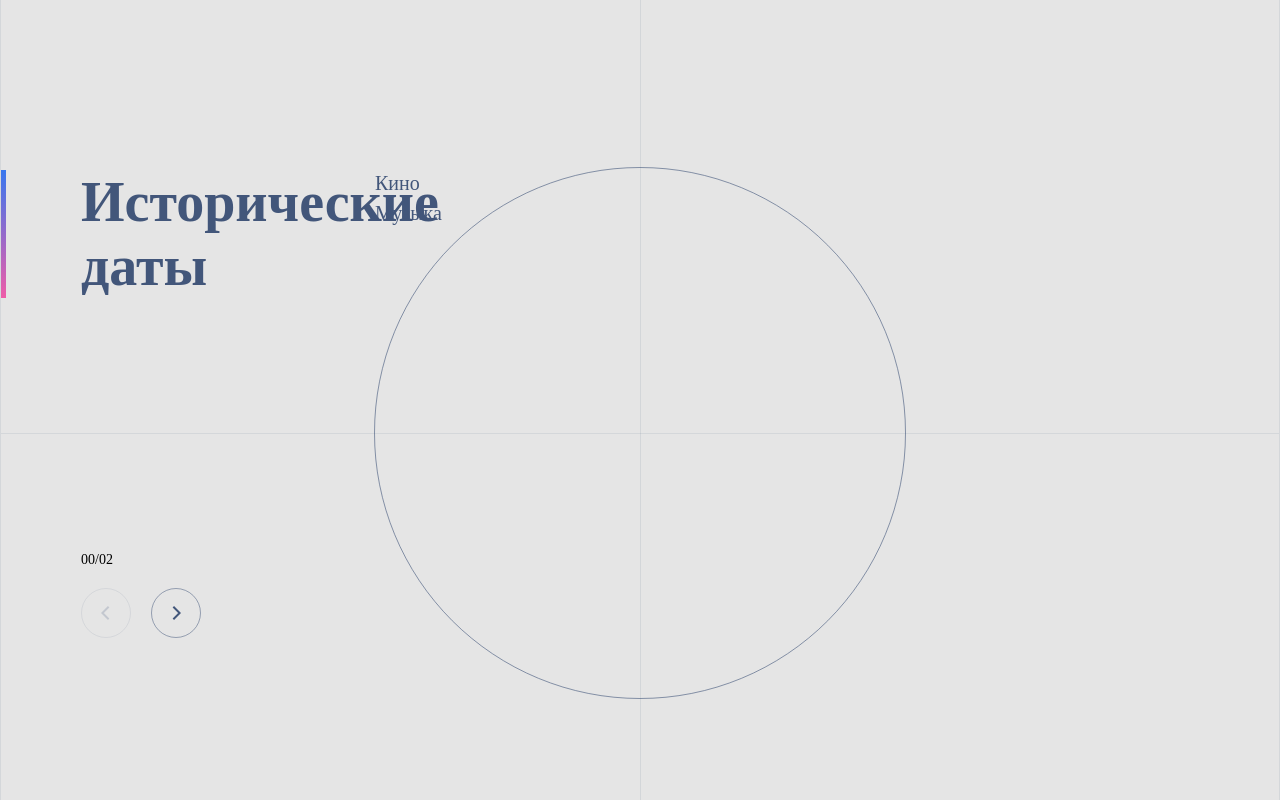
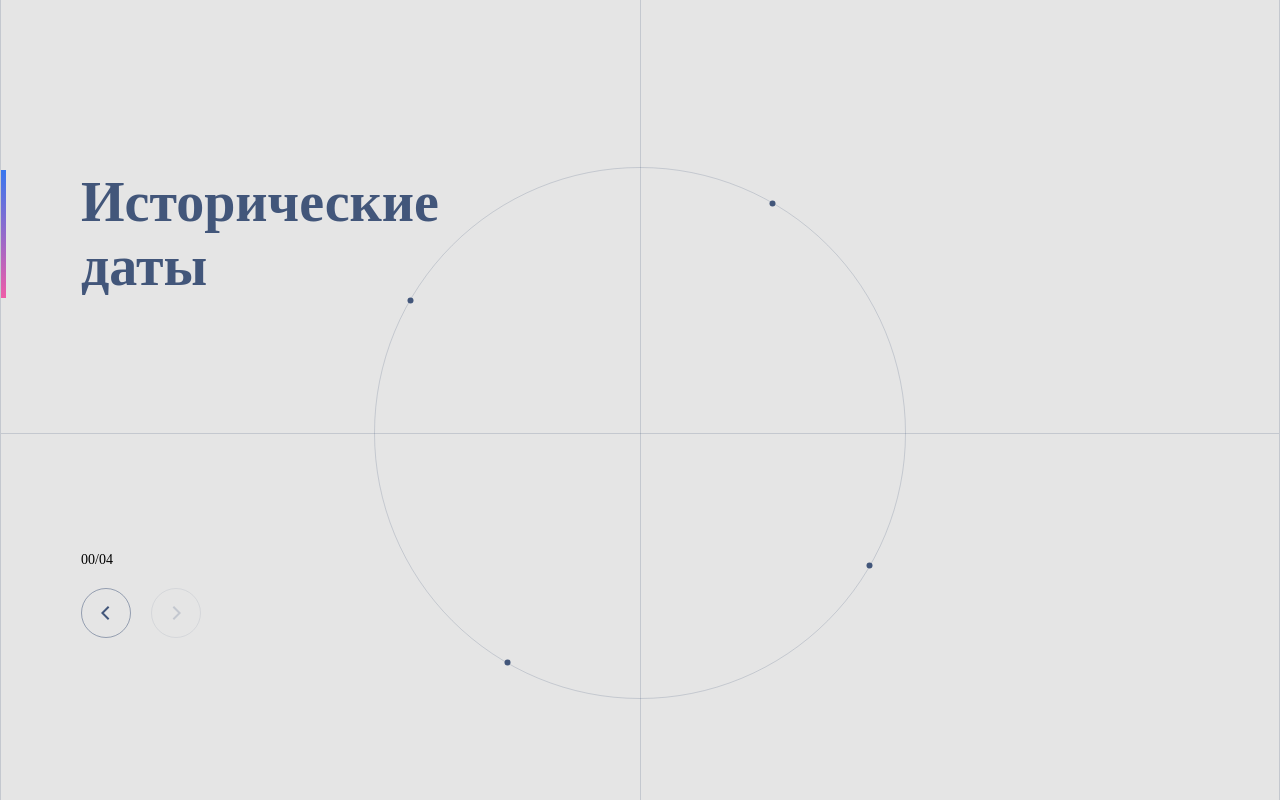
Before and after one commit to mg-kem/historical-dates, a React app: page /1 in a window 1280 px wide. Built offline with nearby package versions, Linux system fonts and the light colour scheme.

Commit message:
Добавил моковые данные. Изменил стилизацию кругового меню. Рефакторинг кода

```diff
--- a/public/css/style.css
+++ b/public/css/style.css
@@ -22,8 +22,8 @@ body {
     margin: 0 auto;
     box-sizing: border-box;
 
-    border-left: 1px solid rgba(66, 86, 122, 0.1);
-    border-right: 1px solid rgba(66, 86, 122, 0.1);
+    border-left: 1px solid rgba(66, 86, 122, 0.2);
+    border-right: 1px solid rgba(66, 86, 122, 0.2);
 
     display: flex;
     flex-direction: column;
@@ -37,11 +37,11 @@ body {
     }
 }
 
-.link-container {
+.circular-menu {
     width: 530px;
     height: 530px;
 
-    border: 1px solid rgba(66, 86, 122, 0.6);
+    border: 1px solid rgba(66, 86, 122, 0.2);
     border-radius: 50%;
 
     position: absolute;
@@ -50,12 +50,68 @@ body {
     transform: translate(-50%, -50%);
 }
 
-.link-item a {
+.circular-item {
+    position: absolute;
+    width: 6px;
+    height: 6px;
+    background-color: rgb(66,86,122);
+    border-radius: 50%;
+}
+
+.circular-item__link {
+    position: absolute;
+    top: 50%;
+    left: 50%;
+    transform: translate(-50%, -50%);
+    font-size: 20px;
+    font-weight: 700;
     text-decoration: none;
     color: rgb(66,86,122);
-    font-size: 20px;
-    line-height: 30px;
+    cursor: pointer;
+    border-radius: 50%;
+    width: 56px;
+    height: 56px;
+    transition: all 0.2s ease;
 }
+
+.circular-item__link:hover,
+.circular-item__link-active {
+    border: 1px solid rgba(48,62,88, 0.5);
+    background-color: rgb(229, 229, 229);
+    z-index: 10;
+}
+
+.circular-item__link-text {
+    position: absolute;
+    top: 50%;
+    left: 100%;
+    margin-left: 20px;
+    transform: translateY(-50%);
+    opacity: 0;
+    transition: opacity 0.3s ease;
+}
+
+
+.circular-item__link-active .circular-item__link-text {
+opacity: 1;
+}
+
+.circular-item__link-index {
+    position: absolute;
+    margin: 0;
+    padding: 0;
+    top: 50%;
+    left: 50%;
+    font-weight: 400;
+    transform: translate(-50%, -50%);
+    opacity: 0;
+}
+
+.circular-item__link:hover .circular-item__link-index,
+.circular-item__link-active .circular-item__link-index {
+    opacity: 1;
+}
+
 
 .container::before {
     content: '';
@@ -66,7 +122,7 @@ body {
     width: 1px;
     height: 100%;
 
-    background: rgba(66, 86, 122, 0.1);
+    background: rgba(66, 86, 122, 0.2);
 }
 
 .historical-dates {
@@ -85,7 +141,8 @@ body {
     width: 100%;
     height: 1px;
 
-    background: rgba(66, 86, 122, 0.1);
+    background: rgba(66, 86, 122, 0.2);
+    z-index: -1;
 }
 
 .header-title {
@@ -287,9 +344,3 @@ body {
 .button-prev-event:hover {
     background-color: rgba(56,119,238, 0.1);
 }
-
-a.active-link {
-    color: #3877EE;
-    transition: color 1.5s ease;
-    transform: scale(1.1);
-}
--- a/src/app/app.tsx
+++ b/src/app/app.tsx
@@ -1,3 +1,4 @@
+import { useEffect, useState } from 'react';
 import { JSX } from 'react';
 import { IMockData } from '../mock/mock';
 import MainPage from '../pages/main-page';
@@ -14,8 +15,15 @@ const exportCategories = (data: IMockData[]) => {
 }
 
 export default function App({ mockData }: IAppProps): JSX.Element {
-    const categories: string[] = exportCategories(mockData);
-    const currentCategory = categories[0] || '';
+
+    const [categories, setCategories] = useState<string[]>([]);
+    const [currentCategory, setCurrentCategory] = useState<string>('');
+
+    useEffect(() => {
+        const categories: string[] = exportCategories(mockData);
+        setCategories(categories);
+        setCurrentCategory(categories[0] || '');
+    }, [mockData]);
 
     return (
         <BrowserRouter>
--- a/src/components/radial-menu.tsx
+++ b/src/components/radial-menu.tsx
@@ -1,5 +1,4 @@
 import { Link } from 'react-router-dom';
-import { useParams } from 'react-router-dom';
 
 interface IRadialMenuProps {
     categories: string[] | null;
@@ -7,15 +6,48 @@ interface IRadialMenuProps {
 }
 
 export default function RadialMenu({ categories, currentCategory }: IRadialMenuProps) {
+
+    if (!categories) return null;
+
+    const countLinks = categories.length;
+    const radius = 265;
+    const centerX = 265;
+    const centerY = 265;
+
+    const angleOffset = - Math.PI / 3;
+
+    const getPosition = (index: number) => {
+        const angle = (2 * Math.PI * index) / countLinks + angleOffset;
+
+        const x = centerX + radius * Math.cos(angle);
+        const y = centerY + radius * Math.sin(angle);
+
+        return { x, y };
+    };
+
     return (
-        <ul className="link-container">
-            {
-                categories?.map((category) => (
-                    <li key={category} className='link-item'>
-                        <Link to={`/${category}`} className={currentCategory === category ? 'active-link' : ''}> {category} </Link>
-                    </li>
-                ))
-            }
-        </ul>
+        <div className='circular-menu'>
+            <ul className="circular-list">
+                {
+                    categories.map((category, index) => {
+                        const { x, y } = getPosition(index);
+
+                        return (
+                            <li
+                                key={category}
+                                className='circular-item'
+                                style={{ transform: `translate(${x}px, ${y}px) translate(-50%, -50%)` }}
+                            >
+                                <Link to={`/${category}`} className={`circular-item__link ${currentCategory === category ? 'circular-item__link-active' : ''}`}  >
+                                    <span className='circular-item__link-text'>{category} </span>
+                                    <p className='circular-item__link-index'>{index + 1}</p>
+                                </Link>
+                            </li>
+                        )
+                    })
+                }
+            </ul>
+        </div>
+
     );
 }
--- a/src/components/switch-buttons.tsx
+++ b/src/components/switch-buttons.tsx
@@ -23,8 +23,6 @@ export default function SwitchButtons({ categories, currentCategory }: ISwitchBu
             setIsDisabledNext(true);
         }
     }, [indexCurrentCategory, categoriesLength]);
-
-
 
     const handlePrev = () => {
         const indexPrevCategory = indexCurrentCategory - 1;
--- a/src/mock/mock.ts
+++ b/src/mock/mock.ts
@@ -68,6 +68,42 @@ const mockData: IMockData[] = [
                 description: 'The Who',
             }
         ]
+    },
+    {
+        id: 3,
+        category: 'Литература',
+        dateStart: '1990',
+        dateEnd: '2000',
+        events: [
+            {
+                id: 1,
+                year: '1990',
+                description: 'Книга 1',
+            },
+        ]
+    },
+    {
+        id: 4,
+        category: 'Наука',
+        dateStart: '2015',
+        dateEnd: '2022',
+        events: [
+            {
+                id: 1,
+                year: '2015',
+                description: '13 сентября — частное солнечное затмение, видимое в Южной Африке и части Антарктиды',
+            },
+            {
+                id: 2,
+                year: '2016',
+                description: 'Телескоп «Хаббл» обнаружил самую удалённую из всех обнаруженных галактик, получившую обозначение GN-z11',
+            },
+            {
+                id: 3,
+                year: '2017',
+                description: 'Компания Tesla официально представила первый в мире электрический грузовик Tesla Semi',
+            },
+        ]
     }
 ]
 
--- a/src/pages/main-page.tsx
+++ b/src/pages/main-page.tsx
@@ -19,18 +19,18 @@ const getYears = (data: IMockData[], currentCategory: string) => {
 }
 
 export default function MainPage({ data, categories }: IMainPageProps) {
-    const currentCategory = useParams();
-    const [yearStart, yearEnd] = getYears(data, currentCategory.category as string);
+    const { category } = useParams();
+    const [yearStart, yearEnd] = getYears(data, category as string);
 
     return (
         <div className="container">
             <div className="historical-dates">
                 <Caption />
                 <YearsContainer yearStart={yearStart as string} yearEnd={yearEnd as string} />
-                <RadialMenu categories={categories} currentCategory={currentCategory.category as string} />
-                <SwitchButtons categories={categories} currentCategory={currentCategory.category as string} />
+                <RadialMenu categories={categories} currentCategory={category as string} />
+                <SwitchButtons categories={categories} currentCategory={category as string} />
             </div>
-            <EventList data={data} currentCategory={currentCategory.category as string} />
+            <EventList data={data} currentCategory={category as string} />
         </div>
     )
 }
```
